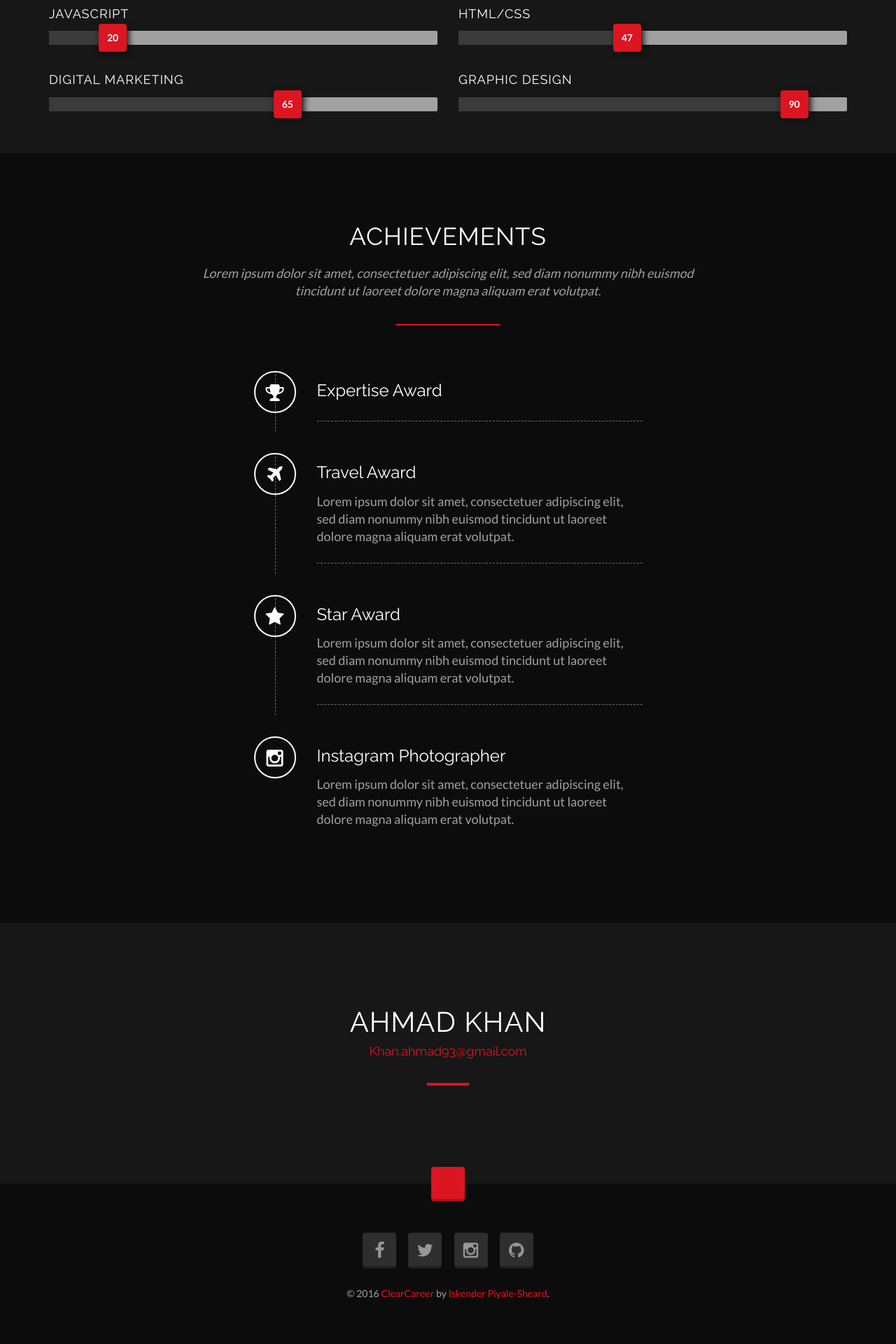
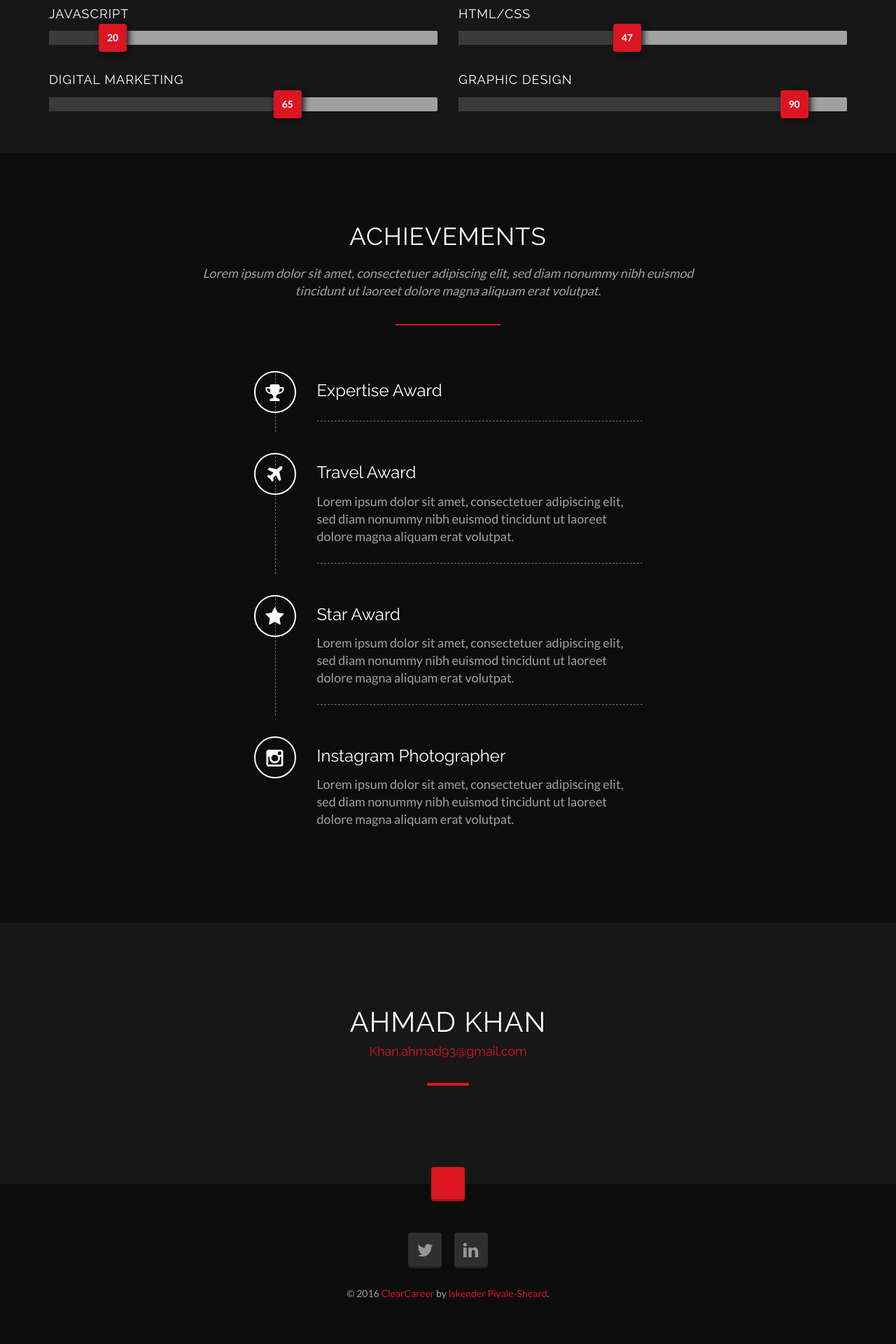
Before and after one commit to clearcareer/AhmadKhan, a Jekyll site: the page built from index.html, in a window 1280 px wide. Shown: the part 3822-5742 px from the top of the page at 70% size. Built offline with Jekyll 4.4.1, drawn with Linux system fonts in a browser that asks for light colours; some web fonts are replaced.

Commit message:
Updated '/index.html' via CloudCannon

```diff
--- a/index.html
+++ b/index.html
@@ -62,18 +62,12 @@
     description: 'Lorem ipsum dolor sit amet, consectetuer adipiscing elit, sed diam nonummy nibh euismod tincidunt ut laoreet dolore magna aliquam erat volutpat.'
     icon: instagram
 social_icons:
-  - name: Facebook
-    link: ''
-    icon: facebook
   - name: Twitter
     link: ''
     icon: twitter
-  - name: Instagram
+  - name: LinkedIn
     link: ''
-    icon: instagram
-  - name: Github
-    link: ''
-    icon: github
+    icon: linkedin
 ---
 
 
```
